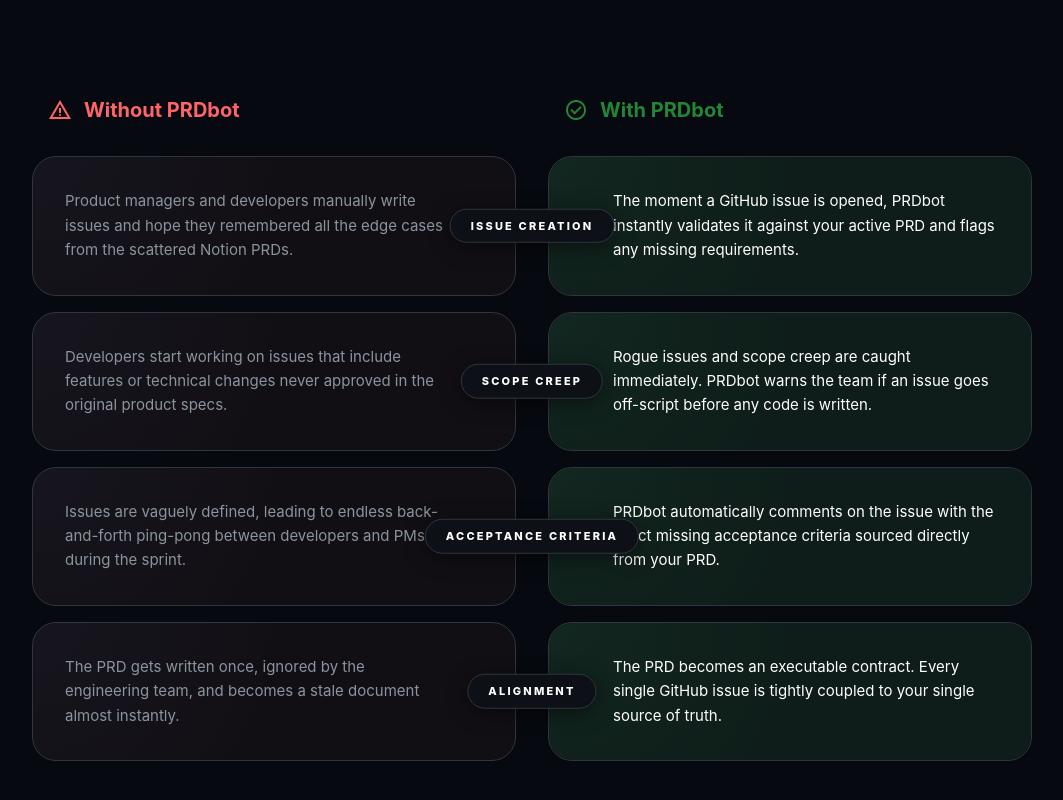
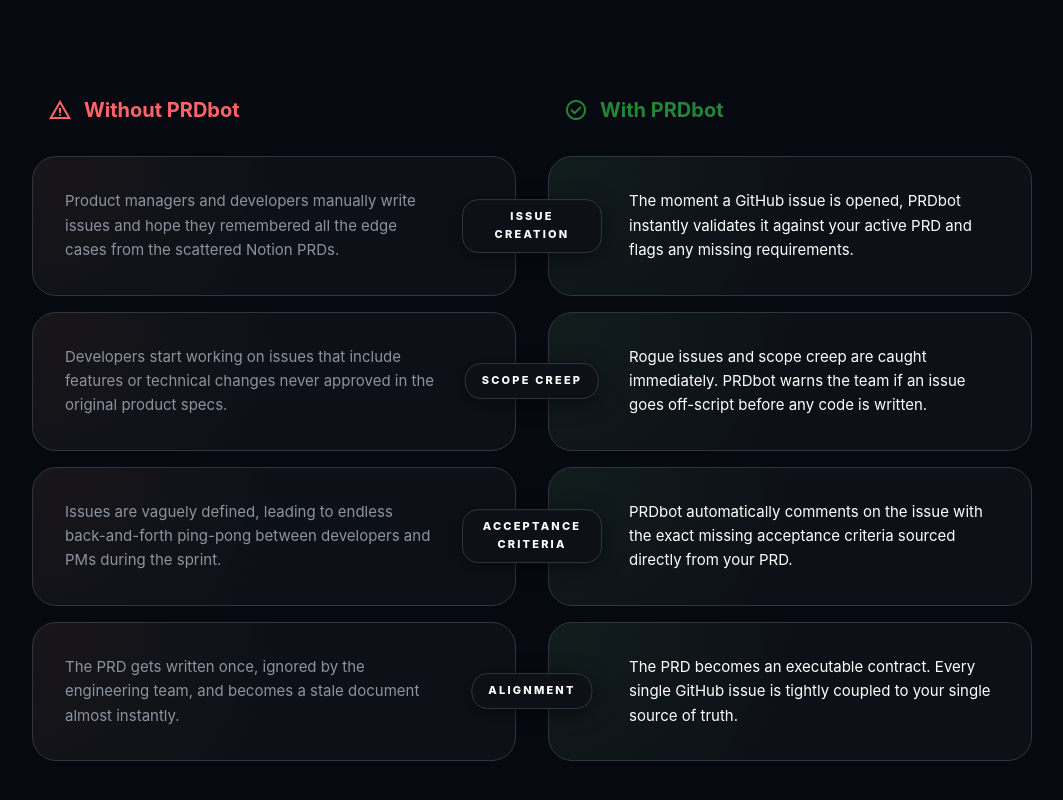
Before and after one commit to Gintoki006/PRDbot, a Next.js app: page / in a window 1280 px wide. Shown: the part 3172-3972 px from the top of the page, without its empty margins (108-1171 px from the left). Built offline with nearby package versions, Linux system fonts and the light colour scheme; no server answers.

Commit message:
Made some changes to problem solution section

```diff
--- a/app/_components/landing/ProblemSolutionSection.js
+++ b/app/_components/landing/ProblemSolutionSection.js
@@ -73,15 +73,14 @@
                className="flex flex-col md:grid md:grid-cols-2 gap-4 md:gap-8 relative"
              >
                {/* Label pill in the center on desktop, top on mobile */}
-               <div className="md:absolute md:left-1/2 md:-translate-x-1/2 md:top-1/2 md:-translate-y-1/2 z-20 flex justify-center mb-2 md:mb-0">
-                  <span className="bg-[#0d1117] border border-[#30363d] text-white text-[11px] font-extrabold uppercase tracking-[0.2em] px-5 py-2 rounded-full shadow-[0_4px_20px_rgba(0,0,0,0.5)]">
+               <div className="md:absolute md:left-1/2 md:-translate-x-1/2 md:top-1/2 md:-translate-y-1/2 z-20 flex justify-center mb-4 md:mb-0">
+                  <div className="bg-[#0d1117] border border-[#30363d] text-white text-[11px] font-extrabold uppercase tracking-[0.2em] px-4 py-2 rounded-2xl shadow-[0_4px_20px_rgba(0,0,0,0.5)] text-center max-w-[140px] leading-relaxed break-words flex items-center justify-center">
                     {item.title}
-                  </span>
+                  </div>
                </div>
 
                {/* Before (Without PRDbot) */}
-               <GlowCard glowColor="red" customSize={true} className="w-full h-full p-8 md:pr-16 group transition-colors relative overflow-hidden">
-                  <div className="absolute inset-0 bg-red-950/10 pointer-events-none rounded-3xl"></div>
+               <GlowCard glowColor="red" customSize={true} className="w-full h-full p-8 md:pr-20 group transition-colors relative overflow-hidden">
                   <div className="md:hidden flex items-center gap-2 text-red-400 font-bold text-sm mb-4">
                     <span className="material-symbols-outlined text-base">warning</span>
                     Without PRDbot
@@ -91,8 +90,7 @@
                </GlowCard>
 
                {/* After (With PRDbot) */}
-               <GlowCard glowColor="green" customSize={true} className="w-full h-full p-8 md:pl-16 group transition-colors relative overflow-hidden">
-                  <div className="absolute inset-0 bg-[#238636]/10 pointer-events-none rounded-3xl"></div>
+               <GlowCard glowColor="green" customSize={true} className="w-full h-full p-8 md:pl-20 group transition-colors relative overflow-hidden">
                   <div className="md:hidden flex items-center gap-2 text-[#238636] font-bold text-sm mb-4">
                     <span className="material-symbols-outlined text-base">check_circle</span>
                     With PRDbot
--- a/app/_components/ui/spotlight-card.js
+++ b/app/_components/ui/spotlight-card.js
@@ -6,7 +6,8 @@
   blue: { base: 212, spread: 20 }, // #58a6ff (GitHub blue)
   purple: { base: 268, spread: 20 }, // #bf87ff (Purple)
   green: { base: 140, spread: 20 }, // #238636 (GitHub green)
-  orange: { base: 24, spread: 20 }
+  orange: { base: 24, spread: 20 },
+  red: { base: 3, spread: 20 } // #f85149 (GitHub red)
 };
 
 const sizeMap = {
```
